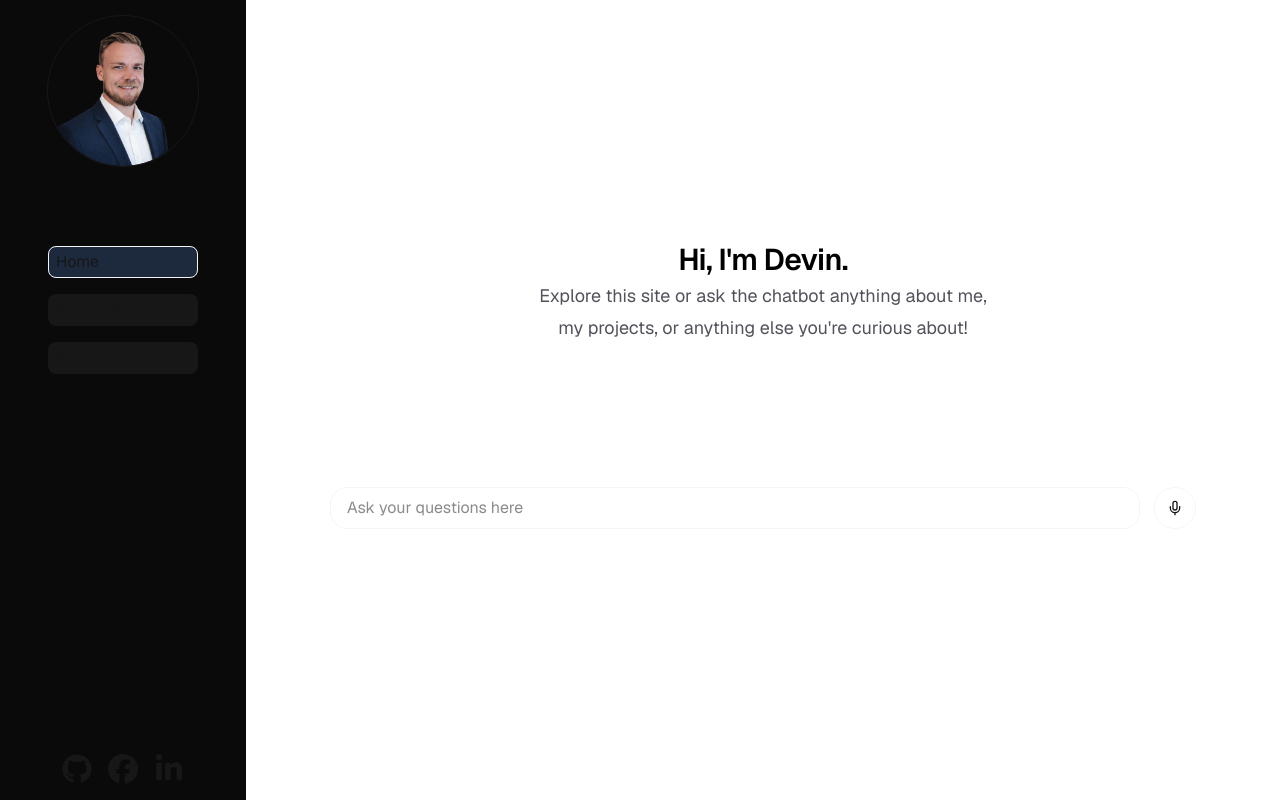
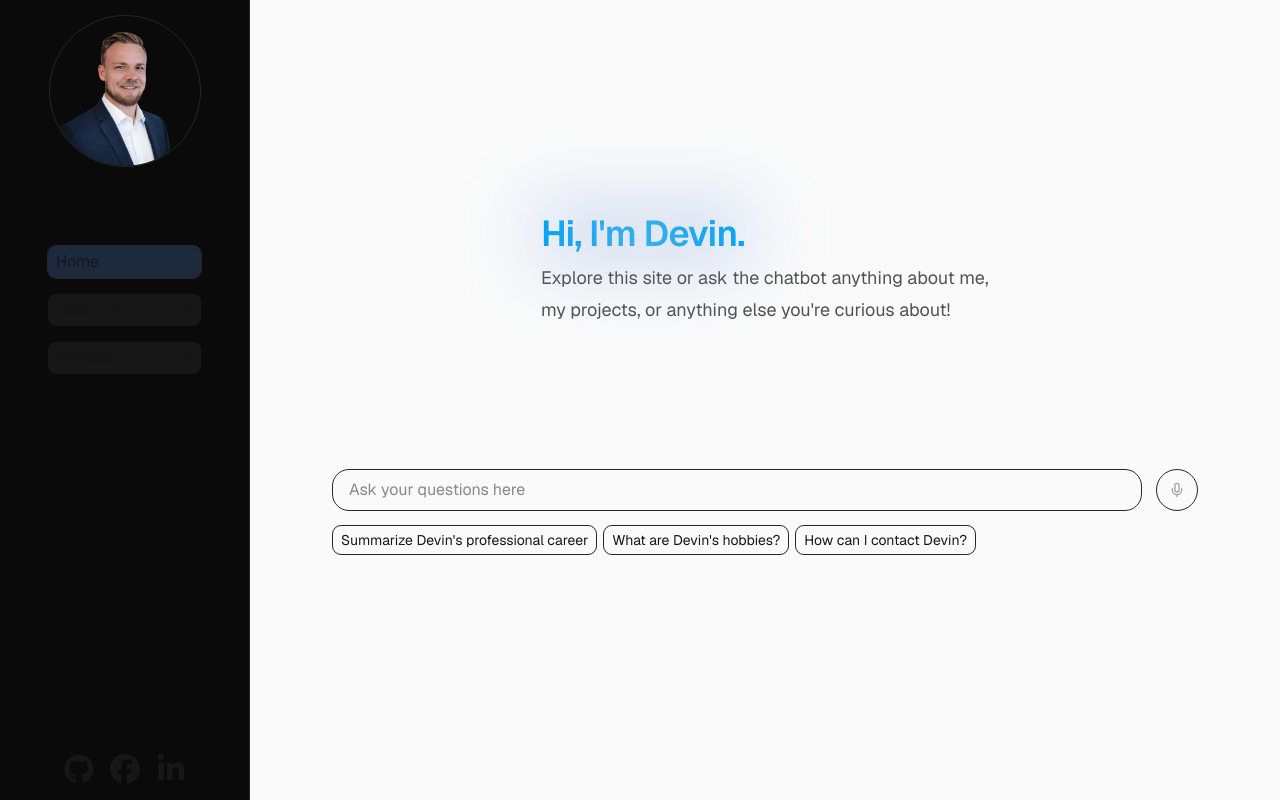
Before and after one commit to tidalsites/devinhaynes, a Next.js app: page / in a window 1280 px wide. Built offline with nearby package versions, Linux system fonts and the light colour scheme.

Commit message:
Added suggestions. Updated styles

```diff
--- a/app/globals.css
+++ b/app/globals.css
@@ -3,6 +3,10 @@
 :root {
   --background: #ffffff;
   --foreground: #171717;
+}
+
+@theme {
+  --animate-wave: wave 5s infinite;
 }
 
 @theme inline {
@@ -28,3 +32,30 @@ body {
 button {
   cursor: pointer;
 }
+
+@keyframes wave {
+  0% {
+    transform: rotate(0deg);
+  }
+  5% {
+    transform: rotate(14deg);
+  }
+  10% {
+    transform: rotate(-8deg);
+  }
+  15% {
+    transform: rotate(14deg);
+  }
+  20% {
+    transform: rotate(-4deg);
+  }
+  25% {
+    transform: rotate(10deg);
+  }
+  30% {
+    transform: rotate(0deg);
+  }
+  100% {
+    transform: rotate(0deg);
+  }
+}
--- a/app/page.tsx
+++ b/app/page.tsx
@@ -5,7 +5,7 @@ export default function Home() {
   return (
     <div className="flex h-screen bg-zinc-50 font-sans dark:bg-black">
       <Sidebar />
-      <main className="flex min-h-screen grow flex-col items-center gap-12 py-8 px-16 bg-white dark:bg-black sm:items-start">
+      <main className="flex min-h-screen grow flex-col items-center gap-12 py-8 px-16 dark:bg-[linear-gradient(to_bottom_right,black_0%,rgba(0,0,10,.5)_25%,rgba(20,20,25,.75)_50%,rgba(30,30,35,.25)_65%,black),linear-gradient(to_top_right,black_0%,rgba(0,0,10,1)_25%,rgba(10,10,15,.75)_50%,rgba(30,30,35,.25)_65%,black)] sm:items-start">
         <Chat />
       </main>
     </div>
--- a/components/Chat.tsx
+++ b/components/Chat.tsx
@@ -10,8 +10,10 @@ import {
   SubmitEventHandler,
   KeyboardEvent,
 } from "react";
-import { LuMic, LuCheck, LuX, LuCornerDownLeft } from "react-icons/lu";
+import { LuMic, LuCheck, LuX, LuCornerDownLeft, LuTrash } from "react-icons/lu";
 import { Message } from "./Message";
+
+type Suggestion = "professional summary" | "hobbies" | "contact";
 
 export default function Chat() {
   const [input, setInput] = useState("");
@@ -92,6 +94,23 @@ export default function Chat() {
     }
   };
 
+  const handleSuggestionClick = (suggestion: Suggestion) => {
+    switch (suggestion) {
+      case "professional summary":
+        sendMessage({
+          text: "Can you summarize Devin Haynes' professional career?",
+        });
+        break;
+      case "hobbies":
+        sendMessage({ text: "What are Devin Haynes' hobbies?" });
+        break;
+      case "contact":
+        sendMessage({ text: "How can I contact Devin Haynes?" });
+        break;
+      default:
+        break;
+    }
+  };
   // Send transcribed text when speech recognition completes
   useEffect(() => {
     if (transcribedText && transcribedText !== lastSentTranscriptRef.current) {
@@ -109,11 +128,11 @@ export default function Chat() {
   return (
     <div className="flex flex-col justify-center h-full w-full">
       {showCentered ? (
-        <div className="flex flex-col justify-center items-center w-full max-w-4xl mx-auto h-fit text-4xl text-center mb-24">
-          <h1 className="max-w-xs text-3xl font-semibold leading-10 tracking-tight text-black dark:text-zinc-50">
+        <div className="flex flex-col gap-2 justify-center w-fit max-w-4xl mx-auto h-fit text-4xl mb-24">
+          <h1 className="relative before:absolute before:inset-0 before:bg-radial-[ellipse_at_center,rgba(128,128,128,.25)_0%,rgba(80,140,236,.5)_70%] before:blur-2xl w-fit text-4xl font-semibold leading-10 tracking-tight flex justify-between bg-linear-to-r from-sky-500 via-sky-500/80 to-sky-500 bg-clip-text text-transparent">
             Hi, I'm Devin.
           </h1>
-          <p className="max-w-md text-lg leading-8 text-zinc-600 dark:text-zinc-400">
+          <p className="max-w-md text-lg leading-8 text-neutral-600 dark:text-neutral-300">
             Explore this site or ask the chatbot anything about me, my projects,
             or anything else you're curious about!
           </p>
@@ -156,6 +175,15 @@ export default function Chat() {
 
       {/* Input area - fixed at bottom */}
       <div className="max-w-4xl w-full mx-auto p-4">
+        {messages.length > 0 && (
+          <button
+            onClick={resetChat}
+            className="px-2 py-1 rounded-lg bg-red-800 outline outline-neutral-800 hover:bg-red-900 text-sm text-foreground flex items-center gap-1 ml-auto mb-4"
+          >
+            <span>Reset Chat</span>
+            <LuTrash className="size-4 ml-1" />
+          </button>
+        )}
         {isRecording ? (
           // Recording state UI
           <div className="flex gap-2 items-center bg-card rounded-full border py-2 px-4">
@@ -172,12 +200,14 @@ export default function Chat() {
               <button
                 className="rounded-full h-10 w-10 shrink-0"
                 onClick={handleCancelRecording}
+                aria-label="cancel recording"
               >
                 <LuX className="h-4 w-4" />
               </button>
               <button
                 className="rounded-full h-10 w-10 shrink-0"
                 onClick={handleSubmitRecording}
+                aria-label="submit recording"
               >
                 <LuCheck className="h-4 w-4" />
               </button>
@@ -193,7 +223,7 @@ export default function Chat() {
             >
               <textarea
                 placeholder="Ask your questions here"
-                className={`rounded-2xl px-4 py-2 outline-1 outline-neutral-100 resize-none grow field-sizing-content`}
+                className={`rounded-2xl px-4 py-2 outline-1 outline-neutral-800 resize-none grow field-sizing-content`}
                 ref={inputRef}
                 onChange={(e: ChangeEvent<HTMLTextAreaElement>) =>
                   setInput(e.currentTarget.value)
@@ -204,15 +234,17 @@ export default function Chat() {
               {input.trim() ? (
                 <button
                   type="submit"
-                  className="rounded-full outline-1 outline-neutral-100 p-2 w-10 h-10 grid place-content-center"
+                  className="rounded-full outline-1 outline-neutral-800 p-2 w-10 h-10 grid place-content-center"
+                  aria-label="submit"
                 >
                   <LuCornerDownLeft className="size-4" />
                 </button>
               ) : (
                 <button
-                  className="rounded-full h-10 w-10 shrink-0 outline-1 outline-neutral-100 grid place-content-center"
+                  className="text-neutral-400 rounded-full h-10 w-10 shrink-0 outline-1 outline-neutral-800 grid place-content-center hover:bg-slate-800 hover:text-foreground"
                   onClick={handleVoiceClick}
                   disabled={status === "submitted"}
+                  aria-label="start voice recording"
                 >
                   <LuMic className="size-4" />
                 </button>
@@ -220,15 +252,28 @@ export default function Chat() {
             </form>
           </div>
         )}
-        <div className="my-4">
-          {messages.length > 0 && (
+
+        <div className="my-4 flex gap-x-2 justify-between">
+          <div className="flex gap-x-2">
             <button
-              onClick={resetChat}
-              className="px-2 py-1 rounded-lg bg-neutral-800"
+              onClick={() => handleSuggestionClick("professional summary")}
+              className="px-2 py-1 rounded-lg outline outline-neutral-800 hover:bg-slate-800 text-sm text-foreground flex items-center gap-1"
             >
-              Reset Chat
+              <span>Summarize Devin's professional career</span>
             </button>
-          )}
+            <button
+              onClick={() => handleSuggestionClick("hobbies")}
+              className="px-2 py-1 rounded-lg outline outline-neutral-800 hover:bg-slate-800 text-sm text-foreground flex items-center gap-1"
+            >
+              <span>What are Devin's hobbies?</span>
+            </button>
+            <button
+              onClick={() => handleSuggestionClick("contact")}
+              className="px-2 py-1 rounded-lg outline outline-neutral-800 hover:bg-slate-800 text-sm text-foreground flex items-center gap-1"
+            >
+              <span>How can I contact Devin?</span>
+            </button>
+          </div>
         </div>
       </div>
     </div>
--- a/components/Nav.tsx
+++ b/components/Nav.tsx
@@ -10,21 +10,21 @@ export const Nav = () => {
     <nav className="flex flex-col gap-4">
       <Link
         href="/"
-        className={`${pathname === "/" ? "bg-slate-800 outline-1 outline-zinc-100 -outline-offset-1 hover:bg-slate-800" : "bg-neutral-900 hover:bg-neutral-800 "} "shadow-[0_0_3px_-2px_#ccc] px-2 py-1 rounded-lg transition-all flex gap-2 items-center justify-between transition-all"`}
+        className={`${pathname === "/" ? "bg-slate-800 outline-1 outline-neutral-800 hover:bg-slate-800" : "bg-neutral-900 hover:bg-neutral-800 "} "shadow-[0_0_3px_-2px_#ccc] px-2 py-1 rounded-lg transition-all flex gap-2 items-center justify-between transition-all"`}
       >
         Home
         {pathname === "/" ? null : <FaArrowRight />}
       </Link>
       <Link
         href="/about"
-        className={`${pathname === "/about" ? "bg-slate-800 outline-1 outline-zinc-100 -outline-offset-1 hover:bg-slate-800" : "bg-neutral-900 hover:bg-neutral-800 "} "shadow-[0_0_3px_-2px_#ccc] px-2 py-1 rounded-lg transition-all flex gap-2 items-center justify-between transition-all"`}
+        className={`${pathname === "/about" ? "bg-slate-800 outline-1 outline-neutral-800 hover:bg-slate-800" : "bg-neutral-900 hover:bg-neutral-800 "} "shadow-[0_0_3px_-2px_#ccc] px-2 py-1 rounded-lg transition-all flex gap-2 items-center justify-between transition-all"`}
       >
         About Me
         {pathname === "/about" ? null : <FaArrowRight />}
       </Link>
       <Link
         href="/portfolio"
-        className={`${pathname === "/portfolio" ? "bg-slate-800 outline-1 outline-zinc-100 -outline-offset-1 hover:bg-slate-800" : "bg-neutral-900 hover:bg-neutral-800 "} "shadow-[0_0_3px_-2px_#ccc] px-2 py-1 rounded-lg transition-all flex gap-2 items-center justify-between transition-all"`}
+        className={`${pathname === "/portfolio" ? "bg-slate-800 outline-1 outline-neutral-800 hover:bg-slate-800" : "bg-neutral-900 hover:bg-neutral-800 "} "shadow-[0_0_3px_-2px_#ccc] px-2 py-1 rounded-lg transition-all flex gap-2 items-center justify-between transition-all"`}
       >
         Portfolio
         {pathname === "/portfolio" ? null : <FaArrowRight />}
--- a/components/Sidebar.tsx
+++ b/components/Sidebar.tsx
@@ -9,10 +9,10 @@ import { Nav } from "./Nav";
 
 export const Sidebar = () => {
   return (
-    <aside className=" w-fit py-4 px-12 shadow-[1px_0_4px_var(--background)] z-20 bg-neutral-950 h-screen top-0 sticky">
+    <aside className="w-62.5 py-4 px-12 z-20 bg-neutral-950 h-screen top-0 sticky border-r border-r-neutral-800">
       <div className="flex flex-col gap-4 sticky top-4 h-full">
         <Image
-          className="rounded-full outline outline-foreground mx-auto mb-16"
+          className="rounded-full outline outline-neutral-800 mx-auto mb-16"
           src="/profile.png"
           alt="Next.js logo"
           width={150}
```
